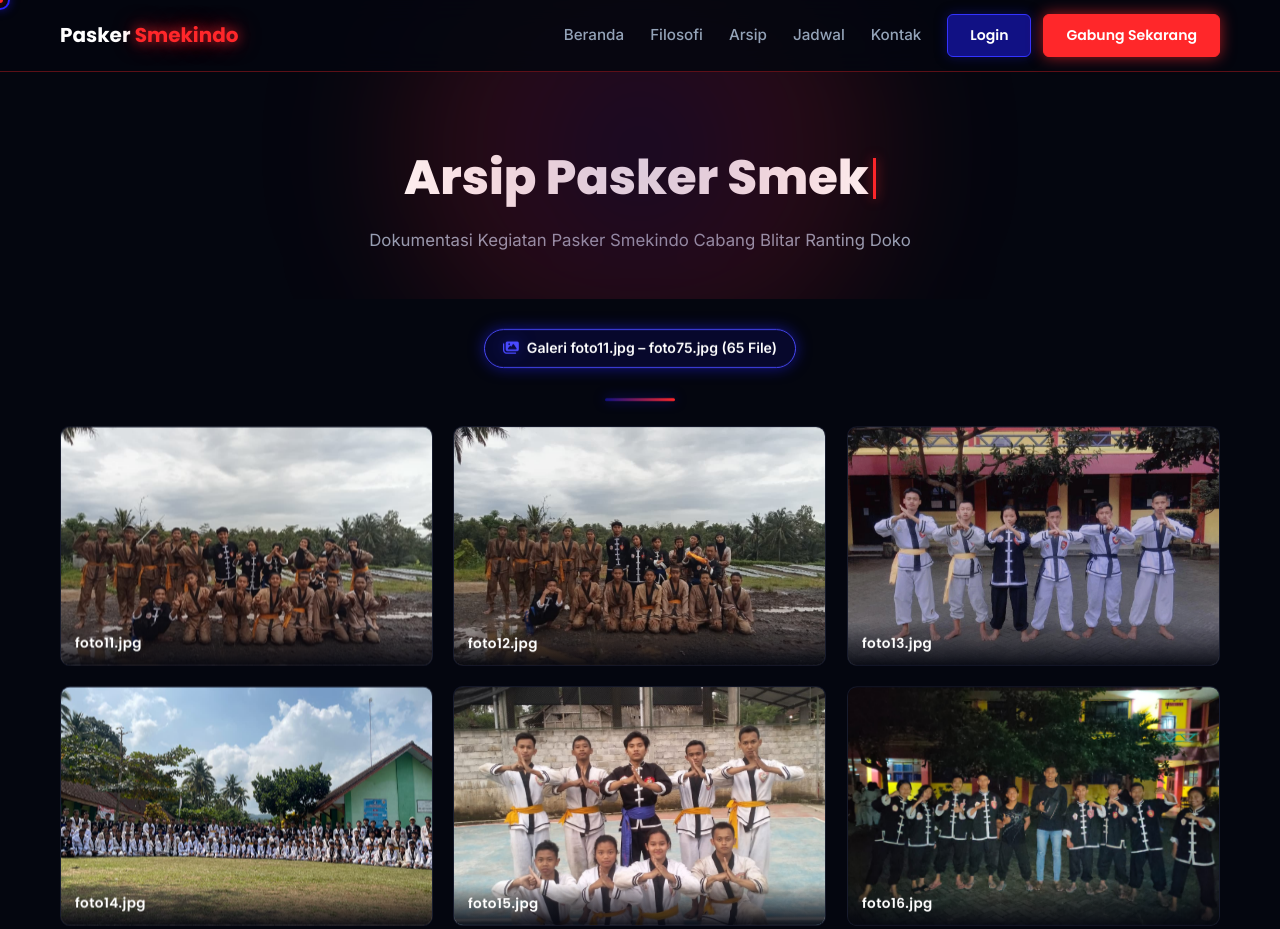
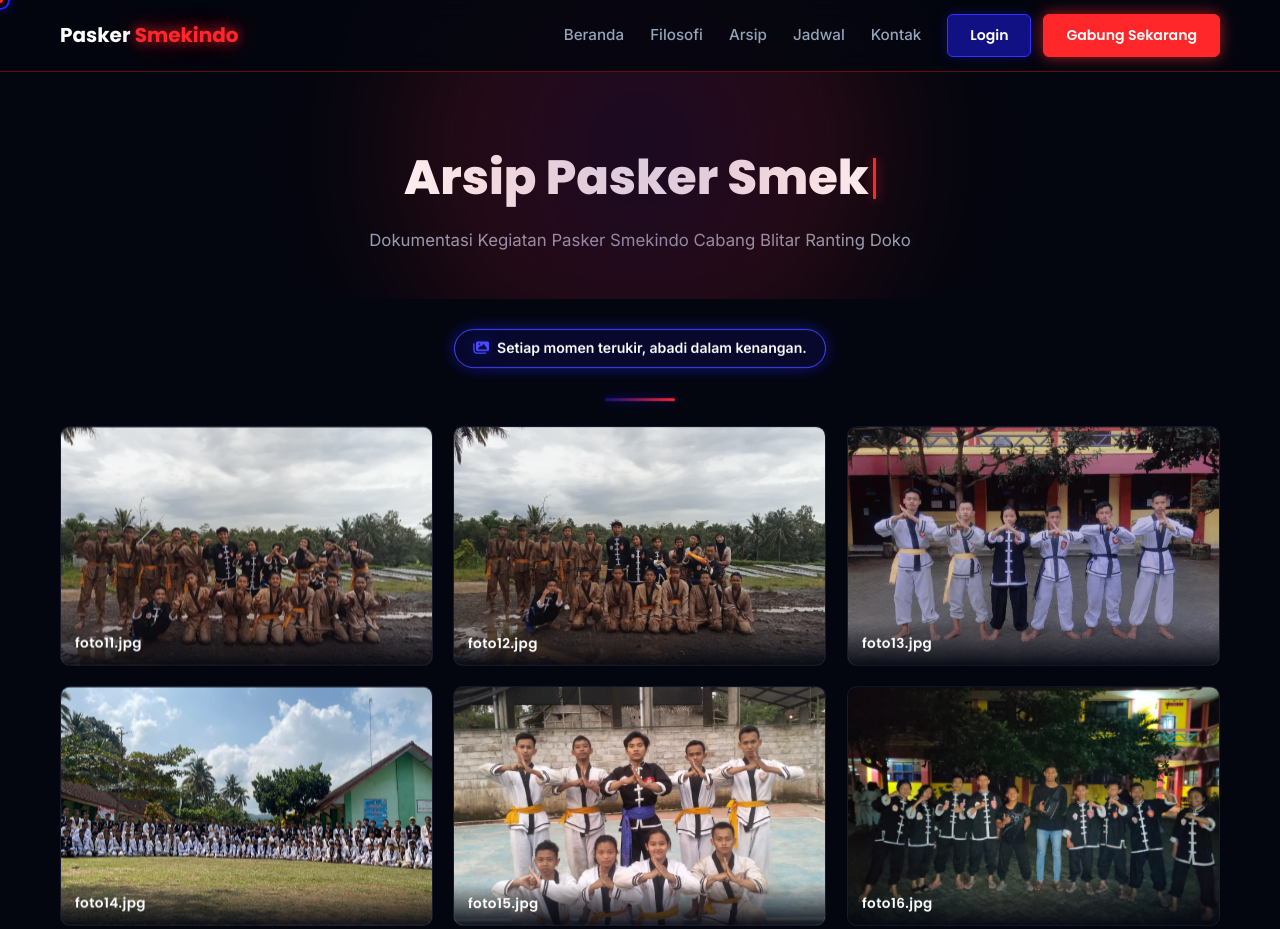
Before and after one commit to Vinzz4You/paskersmekindo, a website: page arsip.html in a window 1280 px wide. Shown: the top 929 px of the page. Drawn offline with Linux system fonts and the light colour scheme; animation ran at ten frames a second.

Commit message:
Update arsip.html

```diff
--- a/arsip.html
+++ b/arsip.html
@@ -207,7 +207,7 @@
       <div class="section-header" style="margin-bottom: 25px;">
         <div class="arsip-count-badge">
           <i class="fa-solid fa-images icon-blue"></i>
-          <span>Galeri foto11.jpg – foto75.jpg (65 File)</span>
+          <span>Setiap momen terukir, abadi dalam kenangan.</span>
         </div>
         <div class="line-glow"></div>
       </div>
```
